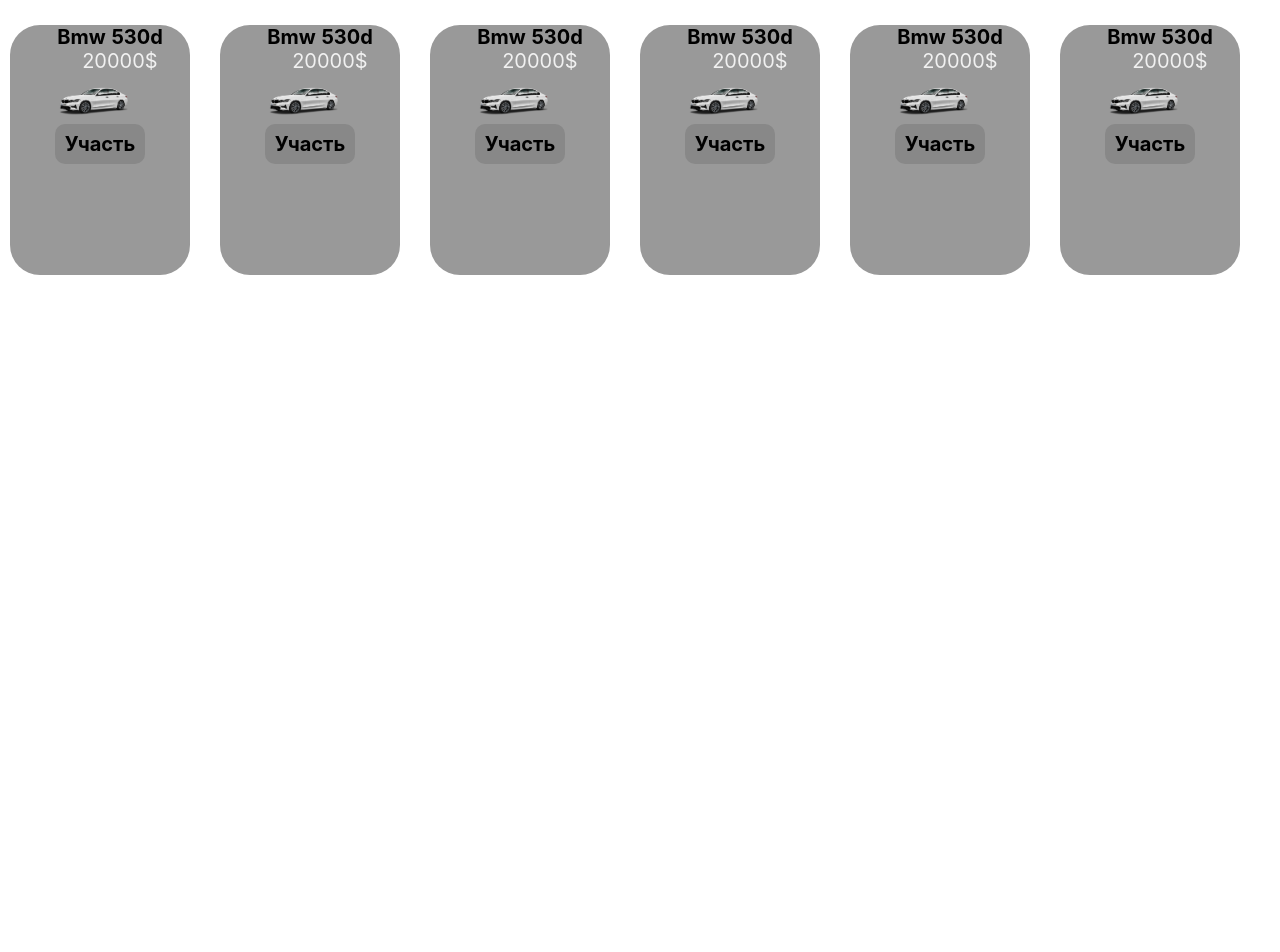
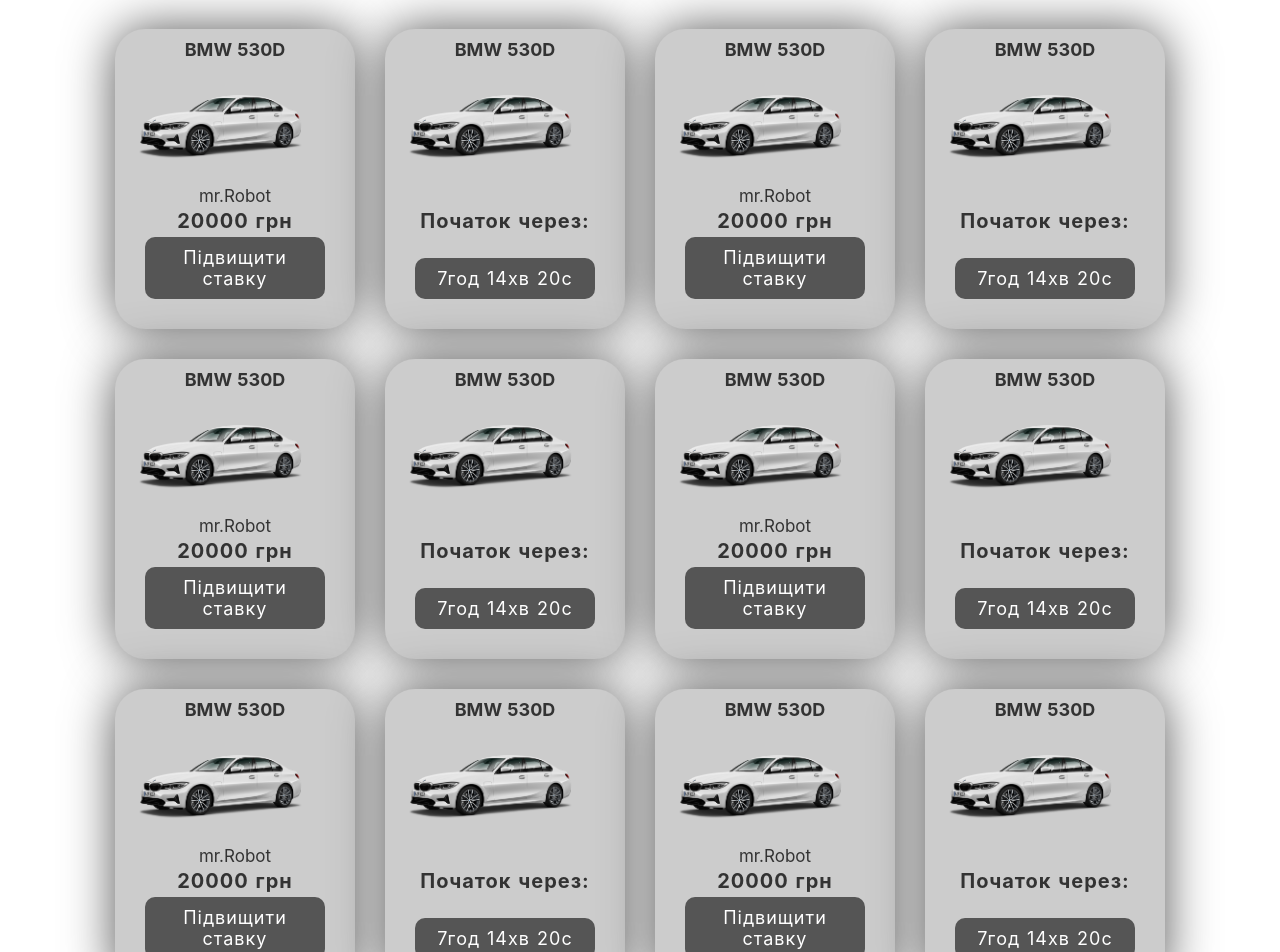
Before and after one commit to bohdan-krupa/auction, a Nuxt app: page / in a window 1280 px wide. Shown: the part 920-1872 px from the top of the page. Before the commit the page ends 1600 px from the top, so only its background shows below. Built offline with nearby package versions, Linux system fonts and the light colour scheme; no server answers.

Commit message:
auctions beauty

```diff
--- a/pages/index.vue
+++ b/pages/index.vue
@@ -1,71 +1,144 @@
 <template>
   <div>
-    <div class="cover"></div>
     <section class="top">
-      <h1>Lorem ipsum dolor sit amet</h1>
+      <h1>Don't fuck yourself</h1>
     </section>
-    <section class="main-item">
-      <h2>Аукціон</h2>
-      <div class="container-item">
+
+    <section class="auctions-container">
+      <h2>Поточні аукціони</h2>
+
+      <div class="auctions">
         <div class="item">
-          <div class="text-sales">
-            <span>Bmw 530d</span>
-            <p>20000$</p>
+          <NLink to="/auction-page">
+            <p class="title">BMW 530D</p>
+            <img src="item/bmw.png" alt="item" />
+            <p class="buyer">mr.Robot</p>
+            <p class="price">20000 грн</p>
+          </NLink>
+          <div class="btn" @click="makeBid()">Підвищити ставку</div>
         </div>
+
+        <div class="item">
+          <NLink to="/auction-page">
+            <p class="title">BMW 530D</p>
             <img src="item/bmw.png" alt="item" />
-          <div class="btn">
-            <a @click="auction">Участь</a>
+            <p class="starts-in">Початок через:</p>
+          </NLink>
+          <div class="btn no-btn">7год 14хв 20с</div>
         </div>
+
+        <div class="item">
+          <NLink to="/auction-page">
+            <p class="title">BMW 530D</p>
+            <img src="item/bmw.png" alt="item" />
+            <p class="buyer">mr.Robot</p>
+            <p class="price">20000 грн</p>
+          </NLink>
+          <div class="btn" @click="makeBid()">Підвищити ставку</div>
         </div>
+
         <div class="item">
-          <div class="text-sales">
-            <span>Bmw 530d</span>
-            <p>20000$</p>
+          <NLink to="/auction-page">
+            <p class="title">BMW 530D</p>
+            <img src="item/bmw.png" alt="item" />
+            <p class="starts-in">Початок через:</p>
+          </NLink>
+          <div class="btn no-btn">7год 14хв 20с</div>
         </div>
+
+        <div class="item">
+          <NLink to="/auction-page">
+            <p class="title">BMW 530D</p>
             <img src="item/bmw.png" alt="item" />
-          <div class="btn">
-            <NLink to="/">Участь</NLink>
+            <p class="buyer">mr.Robot</p>
+            <p class="price">20000 грн</p>
+          </NLink>
+          <div class="btn" @click="makeBid()">Підвищити ставку</div>
         </div>
+
+        <div class="item">
+          <NLink to="/auction-page">
+            <p class="title">BMW 530D</p>
+            <img src="item/bmw.png" alt="item" />
+            <p class="starts-in">Початок через:</p>
+          </NLink>
+          <div class="btn no-btn">7год 14хв 20с</div>
         </div>
+
         <div class="item">
-          <div class="text-sales">
-            <span>Bmw 530d</span>
-            <p>20000$</p>
+          <NLink to="/auction-page">
+            <p class="title">BMW 530D</p>
+            <img src="item/bmw.png" alt="item" />
+            <p class="buyer">mr.Robot</p>
+            <p class="price">20000 грн</p>
+          </NLink>
+          <div class="btn" @click="makeBid()">Підвищити ставку</div>
         </div>
+
+        <div class="item">
+          <NLink to="/auction-page">
+            <p class="title">BMW 530D</p>
             <img src="item/bmw.png" alt="item" />
-          <div class="btn">
-            <NLink to="/">Участь</NLink>
+            <p class="starts-in">Початок через:</p>
+          </NLink>
+          <div class="btn no-btn">7год 14хв 20с</div>
         </div>
+
+        <div class="item">
+          <NLink to="/auction-page">
+            <p class="title">BMW 530D</p>
+            <img src="item/bmw.png" alt="item" />
+            <p class="buyer">mr.Robot</p>
+            <p class="price">20000 грн</p>
+          </NLink>
+          <div class="btn" @click="makeBid()">Підвищити ставку</div>
         </div>
+
         <div class="item">
-          <div class="text-sales">
-            <span>Bmw 530d</span>
-            <p>20000$</p>
+          <NLink to="/auction-page">
+            <p class="title">BMW 530D</p>
+            <img src="item/bmw.png" alt="item" />
+            <p class="starts-in">Початок через:</p>
+          </NLink>
+          <div class="btn no-btn">7год 14хв 20с</div>
         </div>
+
+        <div class="item">
+          <NLink to="/auction-page">
+            <p class="title">BMW 530D</p>
             <img src="item/bmw.png" alt="item" />
-          <div class="btn">
-            <NLink to="/">Участь</NLink>
+            <p class="buyer">mr.Robot</p>
+            <p class="price">20000 грн</p>
+          </NLink>
+          <div class="btn" @click="makeBid()">Підвищити ставку</div>
         </div>
+
+        <div class="item">
+          <NLink to="/auction-page">
+            <p class="title">BMW 530D</p>
+            <img src="item/bmw.png" alt="item" />
+            <p class="starts-in">Початок через:</p>
+          </NLink>
+          <div class="btn no-btn">7год 14хв 20с</div>
         </div>
+
         <div class="item">
-          <div class="text-sales">
-            <span>Bmw 530d</span>
-            <p>20000$</p>
+          <NLink to="/auction-page">
+            <p class="title">BMW 530D</p>
+            <img src="item/bmw.png" alt="item" />
+            <p class="buyer">mr.Robot</p>
+            <p class="price">20000 грн</p>
+          </NLink>
+          <div class="btn" @click="makeBid()">Підвищити ставку</div>
         </div>
+
+        <div class="item">
+          <NLink to="/auction-page">
+            <p class="title">BMW 530D</p>
             <img src="item/bmw.png" alt="item" />
-          <div class="btn">
-            <NLink to="/">Участь</NLink>
-          </div>
-        </div>
-        <div class="item">
-          <div class="text-sales">
-            <span>Bmw 530d</span>
-            <p>20000$</p>
-          </div>
-          <img src="item/bmw.png" alt="item" />
-          <div class="btn">
-            <NLink to="/">Участь</NLink>
-          </div>
+            <p class="starts-in">Початок через:</p>
+          </NLink>
+          <div class="btn no-btn">7год 14хв 20с</div>
         </div>
       </div>
     </section>
@@ -76,8 +149,8 @@
 import AppNavigation from "~/components/main/AppNavigation";
 export default {
   methods: {
-    auction() {
-      this.$router.push("/auction-page");
+    makeBid() {
+      console.log('some magic')
     }
   }
 };
@@ -88,86 +161,94 @@
   @import url('https://fonts.googleapis.com/css?family=Gelasio&display=swap')
 
   .top
+    display: flex
+    justify-content: center
+    align-items: center
     background-image: url(/img/background.png)
+    background-position: center
     height: 100vh
-    background-position: 100%
     background-size: cover
     text-align: center
     margin-top: -100px
-
 
     h1
       text-align: center
       font-size: 42px
       letter-spacing: 5px
-    color: #666
-    text-decoration: underline
-    padding-top: 250px
+      color: #FFF
       text-transform: uppercase
+      text-shadow: 0 0 15px #000
 
-  .main-item
+  .auctions-container
     text-align: center
     height: 100vh
 
     h2
       font-family: 'Alata', sans-serif
       letter-spacing: 5px
-      font-size: 40px
+      font-size: 30px
       text-transform: uppercase
       padding-top: 50px
+      color: #555
 
-    .container-item
+    .auctions
       display: flex
       justify-content: center
       align-items: center
       flex-flow: wrap
       margin-top: 50px
 
-
       .item
         display: flex
-      flex-flow: wrap column
+        flex-flow: column
         align-items: center
-      margin-right: 30px
-      height: 250px
-      width: 180px
-      background: #999
+        width: 240px
+        height: 300px
+        margin: 15px
+        background: #CCC
         border-radius: 30px
+        box-shadow: 0 0 50px #555
+        transition: all 200ms
+
+        &:hover
+          transform: scale(1.05)
+
+        .title
+          margin-top: 10px
+          font-size: 18px
+          font-weight: bold
+          color: #333
 
         img
-        width: 90px
+          height: 120px
 
-    .text-sales
-      display: flex
-      flex-flow: wrap column
-      align-items: flex-start
-      margin-left: 20px
+        .buyer
+          font-size: 17px
+          line-height: 25px
+          color: #333
 
-      span
+        .price, .starts-in
           font-size: 20px
           font-weight: bold
+          color: #333
+          letter-spacing: 1px
 
-      p
-        color: #f1f1f1
-        margin-left: 25px
-        font-size: 20px
+        .starts-in
+          margin-top: 25px
 
         .btn
-      display: flex
-      align-items: center
-      justify-content: center
-      width: 90px
-      height: 40px
-      margin-bottom: 20px
+          width: 180px
+          margin: auto 0 30px 0
+          padding: 10px
+          background: #555
+          color: #FFF
           border-radius: 10px
-      text-align: center
-      background-color: #888
+          font-size: 18px
+          letter-spacing: 1px
+          user-select: none
+          cursor: pointer
 
-      a
-        font-size: 20px
-        font-weight: bold
-
-
-
-
+          &.no-btn
+            user-select: text
+            cursor: text
 </style>
```
Lines whose indentation alone changed are shown as unchanged.
